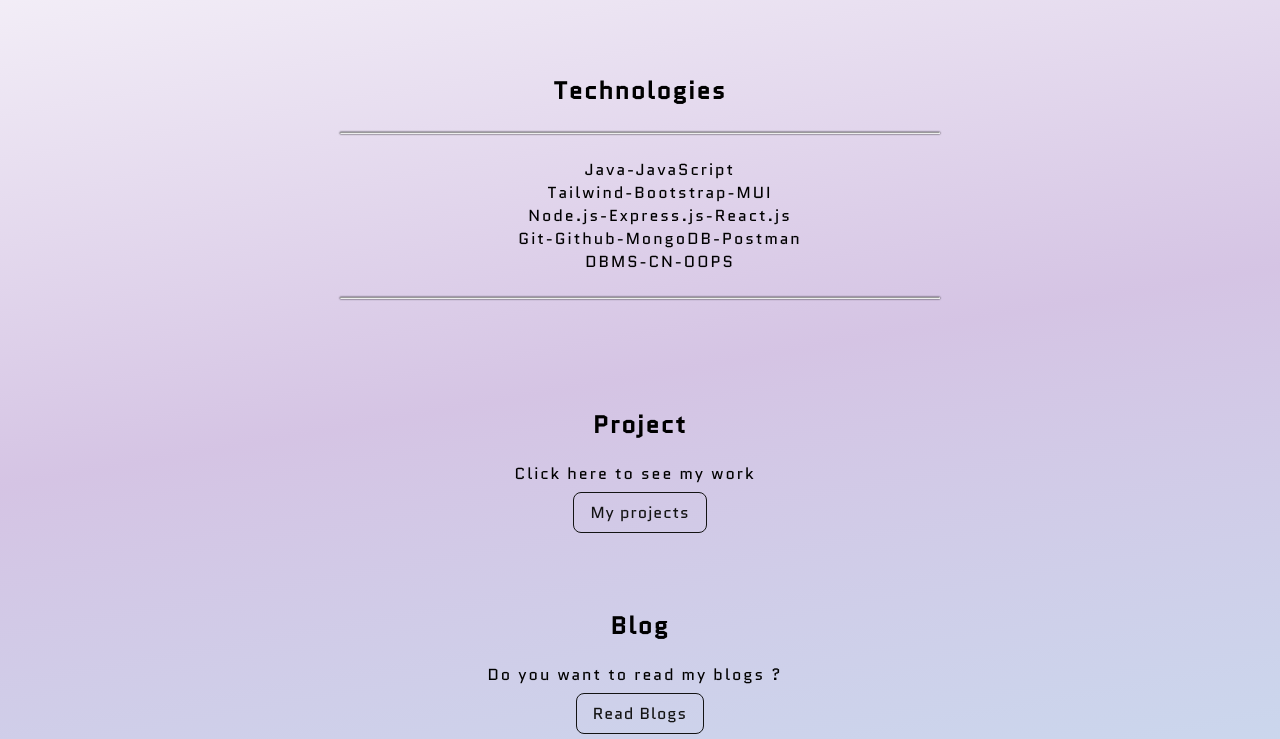
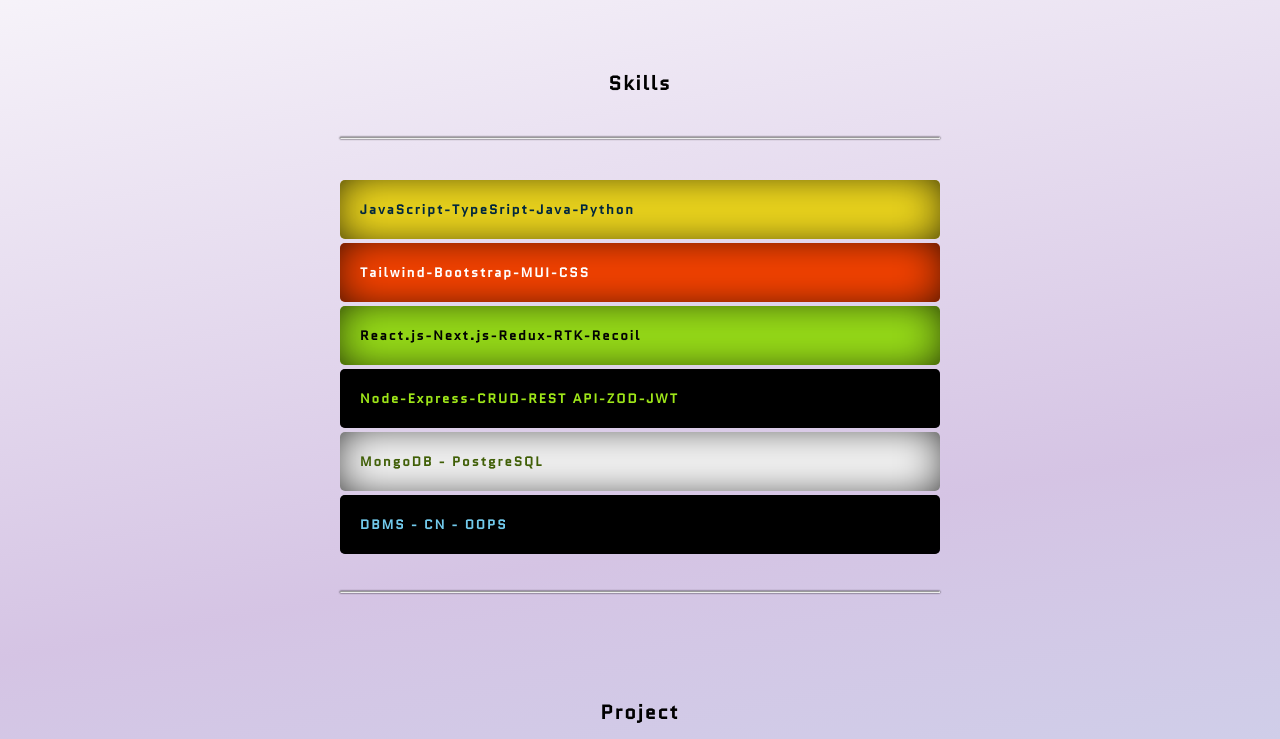
Before and after one commit to sameer-ranjan-singh/HippoCampus, a plain HTML site: page index.html in a window 1280 px wide. Shown: the part 405-1144 px from the top of the page. Drawn offline with Linux system fonts and the light colour scheme; a web font is replaced by a local one.

Commit message:
add: UI update and name changed

```diff
--- a/index.html
+++ b/index.html
@@ -4,7 +4,7 @@
     <meta charset="UTF-8">
     <meta http-equiv="X-UA-Compatible" content="IE=edge">
     <meta name="viewport" content="width=device-width, initial-scale=1.0">
-    <title>HippoCampus</title>
+    <title>Sameer</title>
     <link rel="icon" type="icon/svg" href="image/headset.svg">
     <link rel="stylesheet" href="styles.css">
 </head>
@@ -12,7 +12,9 @@
     <nav class="navigation container">
         <div class="nav-brand">
             <a class="link" href="index.html">
-                <span class="hippo-color">Hippo</span><span class="campus-color">Campus</span>
+                <span class="hippo-color">
+                    Sameer
+                </span>
             </a>
         </div>
         <div>
@@ -36,15 +38,16 @@
     </header>
 
     <section class="section ow">
-        <div class="container center-container">
-            <h1>Technologies</h1>
+        <div class="container skill-container">
+            <h1>Skills</h1>
         <hr>
-            <ul>
-               <li>Java-JavaScript</li>
-               <li>Tailwind-Bootstrap-MUI</li>
-               <li>Node.js-Express.js-React.js</li>
-               <li>Git-Github-MongoDB-Postman</li>
-               <li>DBMS-CN-OOPS</li>
+            <ul class="skills">
+               <li class="skill skill-1">JavaScript-TypeSript-Java-Python</li>
+               <li class="skill skill-2">Tailwind-Bootstrap-MUI-CSS</li>
+               <li class="skill skill-3">React.js-Next.js-Redux-RTK-Recoil</li>
+               <li class="skill skill-4">Node-Express-CRUD-REST API-ZOD-JWT</li>
+               <li class="skill skill-5">MongoDB - PostgreSQL</li>
+               <li class="skill skill-6">DBMS - CN - OOPS</li>
             </ul>
          <hr>
         </div>
--- a/styles.css
+++ b/styles.css
@@ -89,13 +89,62 @@
 max-width: 600px;
 margin: auto;
 text-align: center;
+font-size: small;
+}
+
+/* Skills */
+.skill-container{
+    max-width: 600px;
+    margin: auto;
+    text-align: start;
+    display: flex;
+    flex-direction: column;
+    justify-content: center;
+    font-size: small;
 
 }
+.skills{
+    padding: 0px;
+}
+.skill {
+    padding: 20px;
+    margin-top: 4px;
+    box-shadow: 1px 1px 2px gray;
+    font-weight: bold;
+    border-radius: 5px;
+    box-shadow: inset black 0px 0px 50px -12px;
+}
+.skill-1{
+    background-color: #f7df1e;
+    color: #00273f;
+}
+.skill-2{
+    background-color: orangered;
+    color: white;
+}
+.skill-3{
+    background-color: #9ee619;
+    color: #020202;
+}
+.skill-4{
+    background-color: #000000;
+    color:#9ee619 ;
+}
+.skill-5{
+    background-color:white;
+    color: #405f07;
+}
+.skill-6{
+    background-color: #000000;
+    color: #72caec;
+}
+
 /**Links**/
 .link{
     text-decoration: none;
     padding: 0.5rem 1rem;
     letter-spacing: 1px;
+
 }
 
 .link-primary{
@@ -113,7 +162,6 @@
     color:var(--primary-color) ;
     border-radius: 0.5rem;
     border:1px solid var(--primary-color) ;
-
 
 }
 .link-secondary:hover{
@@ -230,9 +278,12 @@
     background-color: whitesmoke;
     padding: 1.5rem 4rem;
     text-align: center;
-    border-top-left-radius: 10rem;
-    border-top-right-radius: 10rem;
-    box-shadow: 0px 0px 5px  black;
+    margin-top:50px ;
+    /* border-top-left-radius: 10rem;
+       border-top-right-radius: 10rem; */
+
+    /* box-shadow: 0px 0px 2px  black; */
+    /* box-shadow: inset gray 0px 0px 60px -12px */
 }
 .footer .link{
     color:white;
```
Also changed, not shown: blogs.html (+1 -1 lines), project.html (+1 -1 lines).
